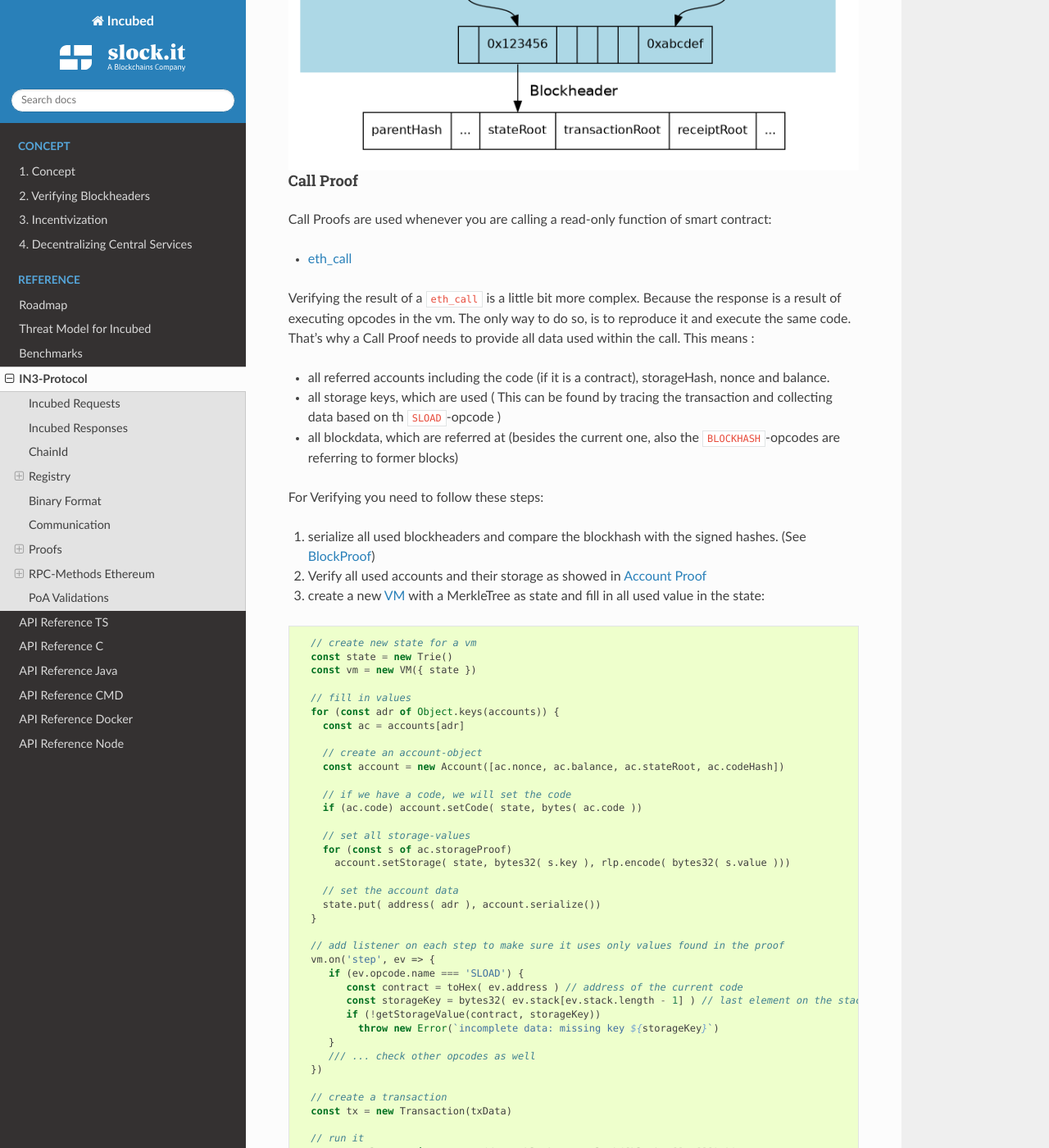
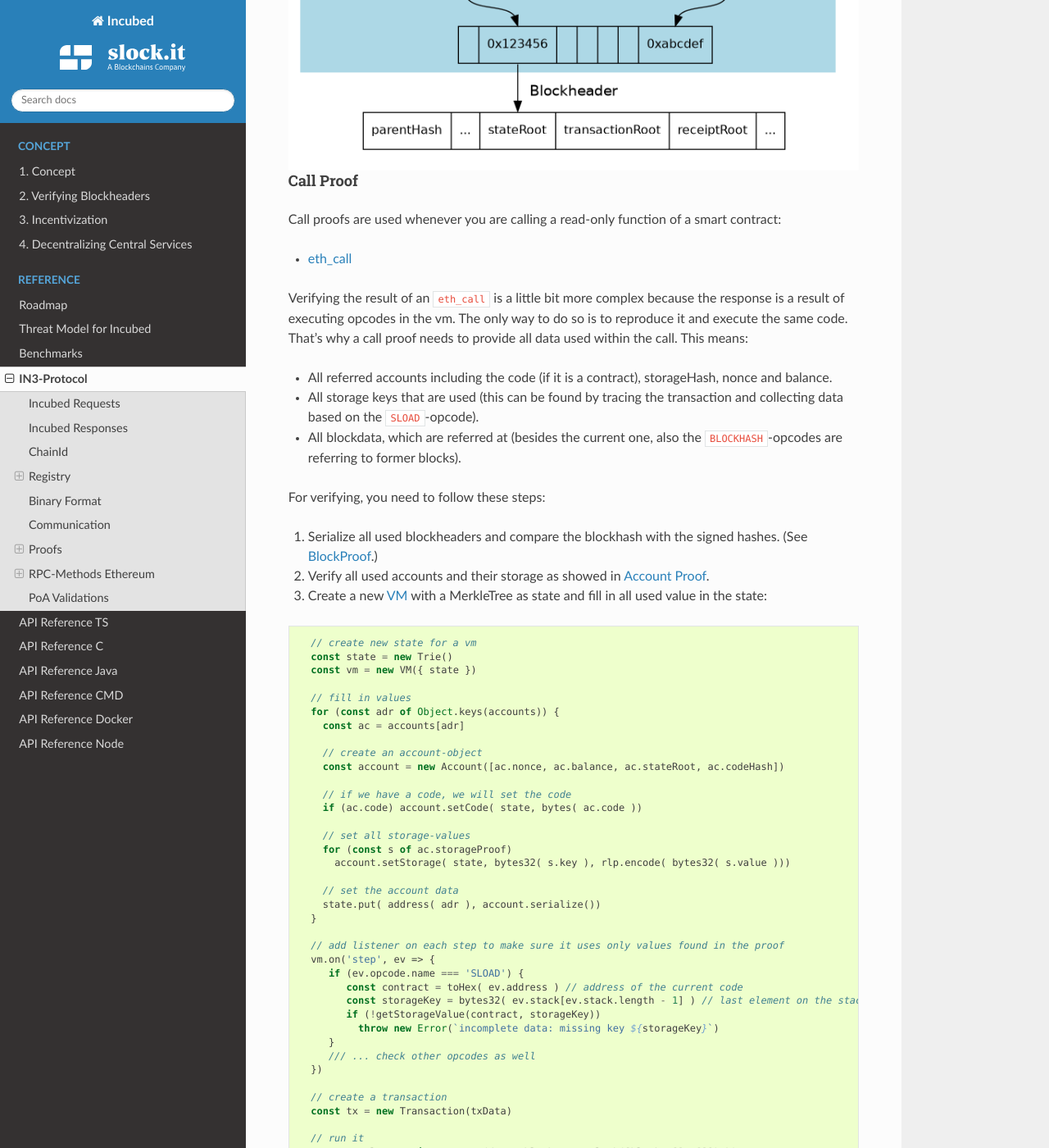
Before and after one commit to blockchainsllc/in3-docs, a Sphinx documentation site: the page built from docs/spec.md, in a window 1280 px wide and 1400 px high, scrolled down 15582 px. Shown: the whole window at 82% size. Built offline with Sphinx 7.4.7 and the Read the Docs theme 2.0.0, drawn with Linux system fonts in a browser that asks for light colours; pages that are not in the unit, such as notebooks, are missing from menus; some of the changed text lies outside the part shown.

Commit message:
Update spec.md

````diff
--- a/docs/spec.md
+++ b/docs/spec.md
@@ -564,12 +564,12 @@
 
 Since logs or events are based on the TransactionReceipts, the only way to prove them is by proving the TransactionReceipt each event belongs to.
 
-That's why this proof needs to provide
+That's why this proof needs to provide:
 - all blockheaders where these events occured
 - all TransactionReceipts + their MerkleProof of the logs
 - all MerkleProofs for the transactions in order to prove the transactionIndex
 
-The Proof data structure will look like this:
+The proof data structure will look like this:
 
 ```ts
   Proof {
@@ -626,14 +626,14 @@
 )
 ```
 
-In case the account does exist yet, (which is the case if `none` == `startNonce` and `codeHash` == `'0xc5d2460186f7233c927e7db2dcc703c0e500b653ca82273b7bfad8045d85a470'`), the proof may end with one of these nodes:
+In case the account does not exist yet (which is the case if `none` == `startNonce` and `codeHash` == `'0xc5d2460186f7233c927e7db2dcc703c0e500b653ca82273b7bfad8045d85a470'`), the proof may end with one of these nodes:
 
-- the last node is a branch, where the child of the next step does not exist.
-- the last node is a leaf with different relative key
+- The last node is a branch, where the child of the next step does not exist.
+- The last node is a leaf with a different relative key
 
-Both would prove, that this key does not exist.
+Both would prove that this key does not exist.
 
-For `eth_getStorageAt` a additional storage proof is required. This is created by using the `storageHash` of the account and creating a merkle proof using the has of the storage key (`keccak(key)`)  as path.
+For `eth_getStorageAt`, an additional storage proof is required. This is created by using the `storageHash` of the account and creating a MerkleProof using the hash of the storage key (`keccak(key)`) as path.
 
 
 ```js
@@ -701,24 +701,24 @@
 
 #### Call Proof
 
-Call Proofs are used whenever you are calling a read-only function of smart contract:
+Call proofs are used whenever you are calling a read-only function of a smart contract:
 
 - [eth_call](https://github.com/ethereum/wiki/wiki/JSON-RPC#eth_call)
 
 
-Verifying the result of a `eth_call` is a little bit more complex. Because the response is a result of executing opcodes in the vm. The only way to do so, is to reproduce it and execute the same code. That's why a Call Proof needs to provide all data used within the call. This means :
+Verifying the result of an `eth_call` is a little bit more complex because the response is a result of executing opcodes in the vm. The only way to do so is to reproduce it and execute the same code. That's why a call proof needs to provide all data used within the call. This means:
 
-- all referred accounts including the code (if it is a contract), storageHash, nonce and balance.
-- all storage keys, which are used ( This can be found by tracing the transaction and collecting data based on th `SLOAD`-opcode )
-- all blockdata, which are referred at (besides the current one, also the `BLOCKHASH`-opcodes are referring to former blocks)
+- All referred accounts including the code (if it is a contract), storageHash, nonce and balance.
+- All storage keys that are used (this can be found by tracing the transaction and collecting data based on the `SLOAD`-opcode).
+- All blockdata, which are referred at (besides the current one, also the `BLOCKHASH`-opcodes are referring to former blocks).
 
-For Verifying you need to follow these steps:
+For verifying, you need to follow these steps:
 
-1. serialize all used blockheaders and compare the blockhash with the signed hashes. (See [BlockProof](#blockproof))
+1. Serialize all used blockheaders and compare the blockhash with the signed hashes. (See [BlockProof](#blockproof).)
 
-2. Verify all used accounts and their storage as showed in [Account Proof](#account-proof)
+2. Verify all used accounts and their storage as showed in [Account Proof](#account-proof).
 
-3. create a new [VM](https://github.com/ethereumjs/ethereumjs-vm) with a MerkleTree as state and fill in all used value in the state:
+3. Create a new [VM](https://github.com/ethereumjs/ethereumjs-vm) with a MerkleTree as state and fill in all used value in the state:
 
 
 ```js
@@ -765,7 +765,7 @@
   return result.vm.return
 ```
 
-In the future we will be using the same approach to verify calls with ewasm.
+In the future, we will be using the same approach to verify calls with ewasm.
 
 
 ## RPC-Methods Ethereum
@@ -786,7 +786,7 @@
 Returns Keccak-256 (not the standardized SHA3-256) of the given data.
 
 See [web3_sha3](https://github.com/ethereum/wiki/wiki/JSON-RPC#web3_sha3) for spec.
-No Proof returned, but the client must verify the result by hashing the request data itself.
+No proof returned, but the client must verify the result by hashing the request data itself.
 
 ### net_version
 
@@ -800,15 +800,15 @@
 Returns the number of most recent block.
 
 See [eth_blockNumber](https://github.com/ethereum/wiki/wiki/JSON-RPC#eth_blockNumber) for spec.
-No Proof returned, since there is none, but the client should verify the result by comparing it to the current blocks returned from other. With the `blockTime` from the chainspec including a tolerance the cuurrent blocknumber may be checked if in the proposed range.
+No proof returned, since there is none, but the client should verify the result by comparing it to the current blocks returned from others. With the `blockTime` from the chainspec, including a tolerance, the current blocknumber may be checked if in the proposed range.
 
 ### eth_getBalance
 
-Returns the balance of the account of given address.
+Returns the balance of the account of a given address.
 
 See [eth_getBalance](https://github.com/ethereum/wiki/wiki/JSON-RPC#eth_getBalance) for spec.
 
-A AccountProof, since there is none, but the client should verify the result by comparing it to the current blocks returned from other. With the `blockTime` from the chainspec including a tolerance the cuurrent blocknumber may be checked if in the proposed range.
+An AccountProof, since there is none, but the client should verify the result by comparing it to the current blocks returned from others. With the `blockTime` from the chainspec, including a tolerance, the current blocknumber may be checked if in the proposed range.
 
 
 
````
Also changed, not shown: other parts of docs/spec.md (+4 -4 lines).
